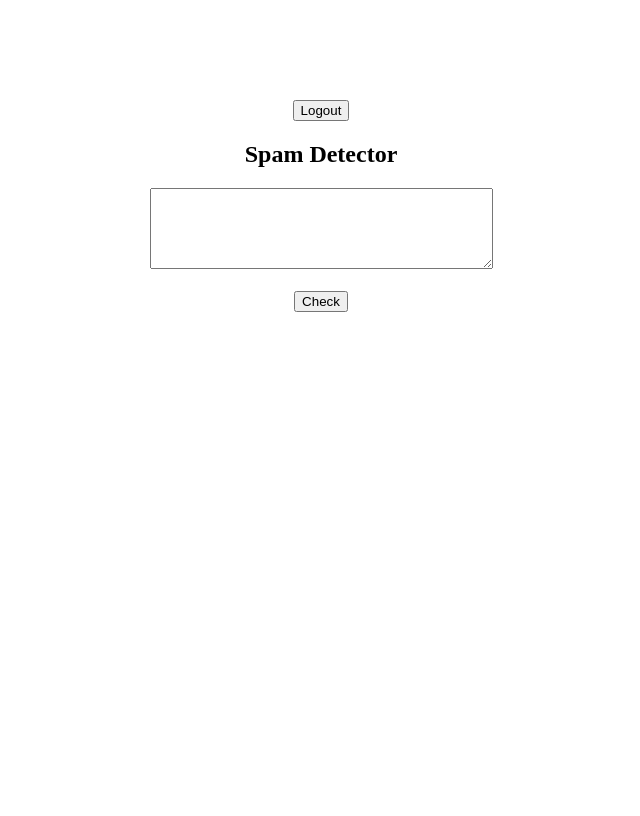
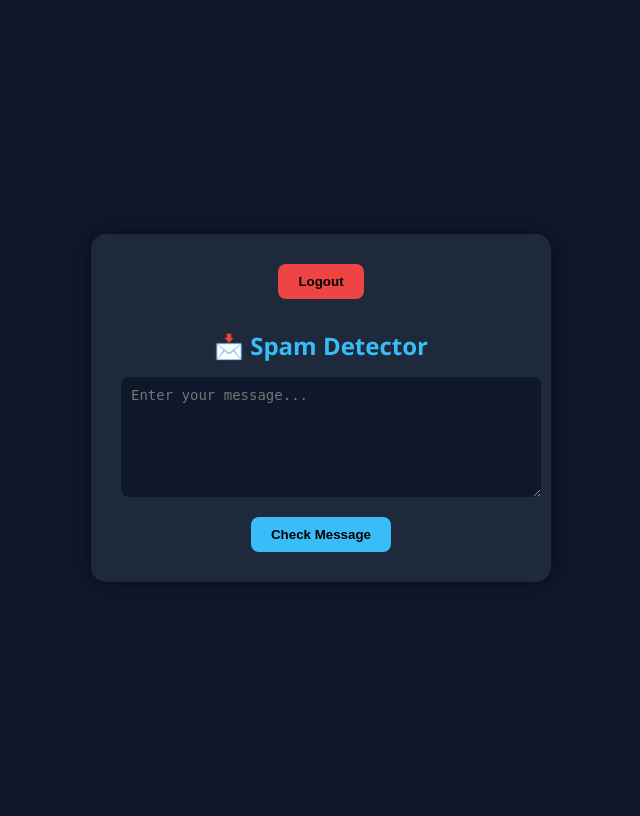
Before and after one commit to VaishnaviLoganvi/spam-detector-project, a Flask app: page /home in a window 1280 px wide. Shown: the whole page, without its empty margins (319-959 px from the left). Before the commit the page ends 312 px from the top, so only its background shows below. Run offline with Flask 3, Linux system fonts and the light colour scheme; the visitor is signed in with stand-in values (Sample User, id 1); parts of the project's set-up code (start-up, migrations or seed data) failed here and were passed over.

Commit message:
Add files via upload

```diff
--- a/templates/index.html
+++ b/templates/index.html
@@ -1,27 +1,127 @@
 <!DOCTYPE html>
 <html>
-<body style="text-align:center; margin-top:100px;">
+<head>
+    <title>Spam Detector</title>
 
-<a href="/logout"><button>Logout</button></a>
+    <style>
+        body {
+            background: #0f172a;
+            font-family: 'Segoe UI', sans-serif;
+            color: #e2e8f0;
+            display: flex;
+            justify-content: center;
+            align-items: center;
+            height: 100vh;
+        }
 
-<h2>Spam Detector</h2>
+        .container {
+            background: #1e293b;
+            padding: 30px;
+            border-radius: 15px;
+            width: 400px;
+            text-align: center;
+            box-shadow: 0 0 20px rgba(0,0,0,0.5);
+        }
+
+        h2 {
+            margin-bottom: 15px;
+            color: #38bdf8;
+        }
+
+        textarea {
+            width: 100%;
+            height: 100px;
+            border-radius: 8px;
+            border: none;
+            padding: 10px;
+            margin-bottom: 15px;
+            background: #0f172a;
+            color: white;
+            font-size: 14px;
+        }
+
+        textarea:focus {
+            outline: none;
+            border: 2px solid #38bdf8;
+        }
+
+        button {
+            background: #38bdf8;
+            border: none;
+            padding: 10px 20px;
+            color: black;
+            font-weight: bold;
+            border-radius: 8px;
+            cursor: pointer;
+            transition: 0.3s;
+        }
+
+        button:hover {
+            background: #0ea5e9;
+        }
+
+        .result {
+            margin-top: 15px;
+            font-size: 20px;
+            font-weight: bold;
+        }
+
+        .spam {
+            color: #ef4444;
+        }
+
+        .notspam {
+            color: #22c55e;
+        }
+
+        .info {
+            margin-top: 10px;
+            font-size: 14px;
+            color: #94a3b8;
+        }
+
+        .logout {
+            background: #ef4444;
+            margin-bottom: 10px;
+        }
+
+        .logout:hover {
+            background: #dc2626;
+        }
+    </style>
+</head>
+
+<body>
+
+<div class="container">
+
+    <a href="/logout">
+        <button class="logout">Logout</button>
+    </a>
+
+    <h2>📩 Spam Detector</h2>
 
     <form action="/predict" method="post">
-<textarea name="message" rows="5" cols="40"></textarea><br><br>
-<button>Check</button>
+        <textarea name="message" placeholder="Enter your message..."></textarea>
+        <br>
+        <button type="submit">Check Message</button>
     </form>
 
     {% if result %}
-<h3>{{ result }}</h3>
+        <div class="result {{ 'spam' if result=='Spam' else 'notspam' }}">
+            {{ result }}
+        </div>
     {% endif %}
 
     {% if confidence %}
-<p>Confidence: {{ confidence }}%</p>
+        <div class="info">Confidence: {{ confidence }}%</div>
     {% endif %}
 
     {% if words %}
-<p>Detected: {{ words }}</p>
+        <div class="info">Detected: {{ words }}</div>
     {% endif %}
+
+</div>
 
 </body>
 </html>
```
Lines whose indentation alone changed are shown as unchanged.
